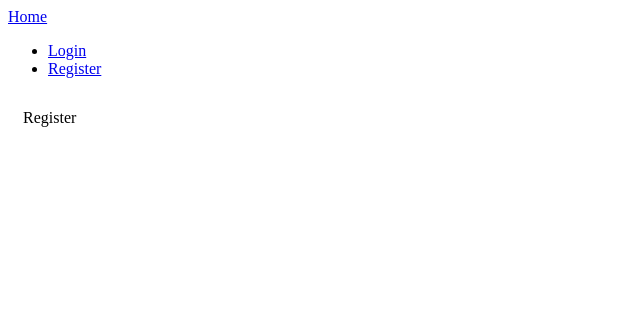
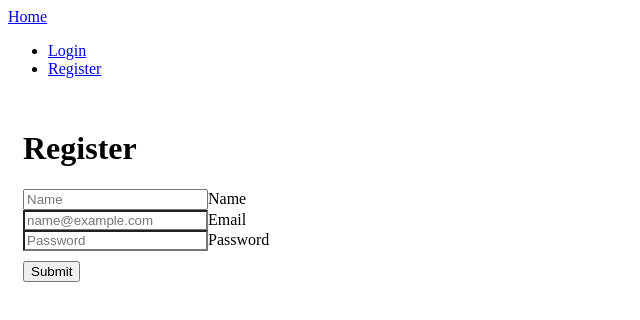
Before and after one commit to leeandroleeite/exclusible_challenge, a Next.js app in the folder frontend/: page /register in a window 1280 px wide. Shown: the top 320 px of the page, without its empty margins (0-640 px from the left). Built offline with nearby package versions, Linux system fonts and the light colour scheme.

Commit message:
feat: fully working register page

```diff
--- a/frontend/pages/login.tsx
+++ b/frontend/pages/login.tsx
@@ -5,8 +5,7 @@ const login = () => {
   return (
     <Layout>
         <form>
-          <h1 className="h3 mb-3 fw-normal">Please Sign in</h1>
-
+          <h1 className="h3 mb-3 fw-normal">Log in</h1>
           <div className="form-floating">
             <input type="email" className="form-control" placeholder="name@example.com" required/>
             <label htmlFor="floatingInput">Email</label>
@@ -16,7 +15,7 @@ const login = () => {
             <label htmlFor="floatingPassword">Password</label>
           </div>
 
-          <button className="w-100 btn btn-lg btn-primary" type="submit">Sign in</button>
+          <button className="w-100 btn btn-lg btn-primary" type="submit">Login</button>
         </form>
     </Layout>
   )
--- a/frontend/pages/register.tsx
+++ b/frontend/pages/register.tsx
@@ -1,12 +1,51 @@
-import React from 'react'
+import { useRouter } from 'next/router';
+import React, { SyntheticEvent, useState } from 'react'
 import Layout from '../layouts/Layout'
 
-const register = () => {
-  return (
-    <Layout>
-        Register
-    </Layout>
-  )
+const Register = () => {
+
+    const [name, setName] = useState('');
+    const [email, setEmail] = useState('');
+    const [password, setPassword] = useState('');
+
+    const router = useRouter();
+
+    const submit = async (e: SyntheticEvent) => {
+        e.preventDefault();
+        await fetch('http://localhost:8000/api/register', {
+            method: "POST",
+            headers: { 'Content-Type': 'application/json'},
+            body: JSON.stringify({
+                name,
+                email,
+                password
+            })
+        })
+        debugger
+        await router.push('/login')
+    }
+
+    return (
+        <Layout>
+            <form onSubmit={submit}>
+                <h1 className="h3 mb-3 fw-normal">Register</h1>
+                <div className="form-floating">
+                    <input type="text" className="form-control" placeholder="Name" required onChange={e => setName(e.target.value)}/>
+                    <label htmlFor="floatingInput">Name</label>
+                </div>
+                <div className="form-floating">
+                    <input type="email" className="form-control" placeholder="name@example.com" required onChange={e => setEmail(e.target.value)}/>
+                    <label htmlFor="floatingInput">Email</label>
+                </div>
+                <div className="form-floating">
+                    <input
+                        type="password" className="form-control" placeholder="Password" required onChange={e => setPassword(e.target.value)}/>
+                    <label htmlFor="floatingPassword">Password</label>
+                </div>
+                <button className="w-100 btn btn-lg btn-primary" type="submit">Submit</button>
+            </form>
+        </Layout>
+    )
 }
 
-export default register
+export default Register
```
